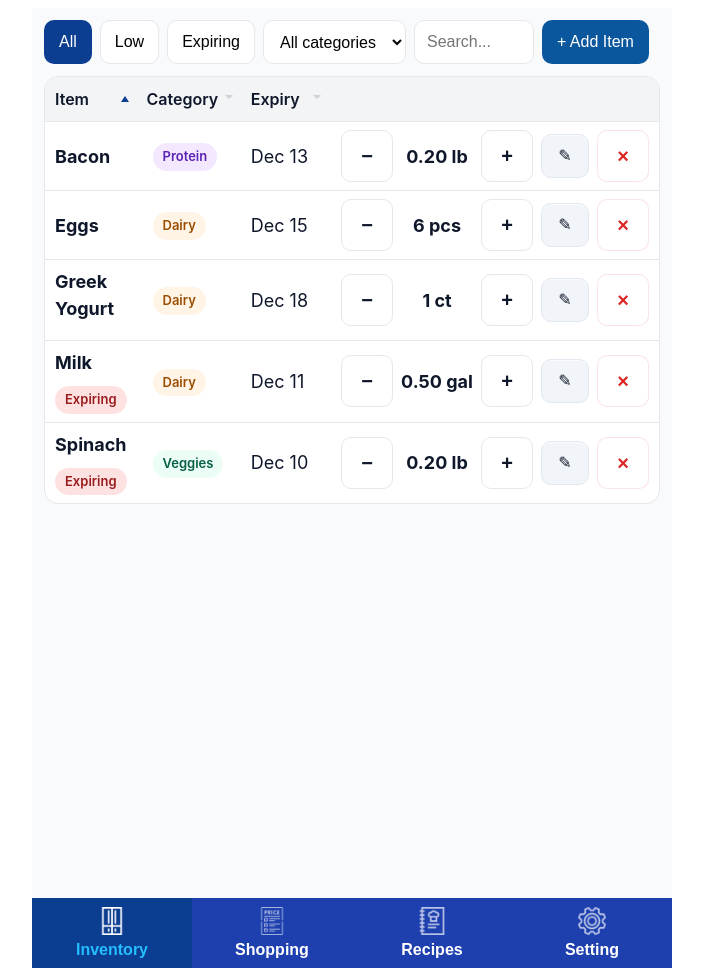
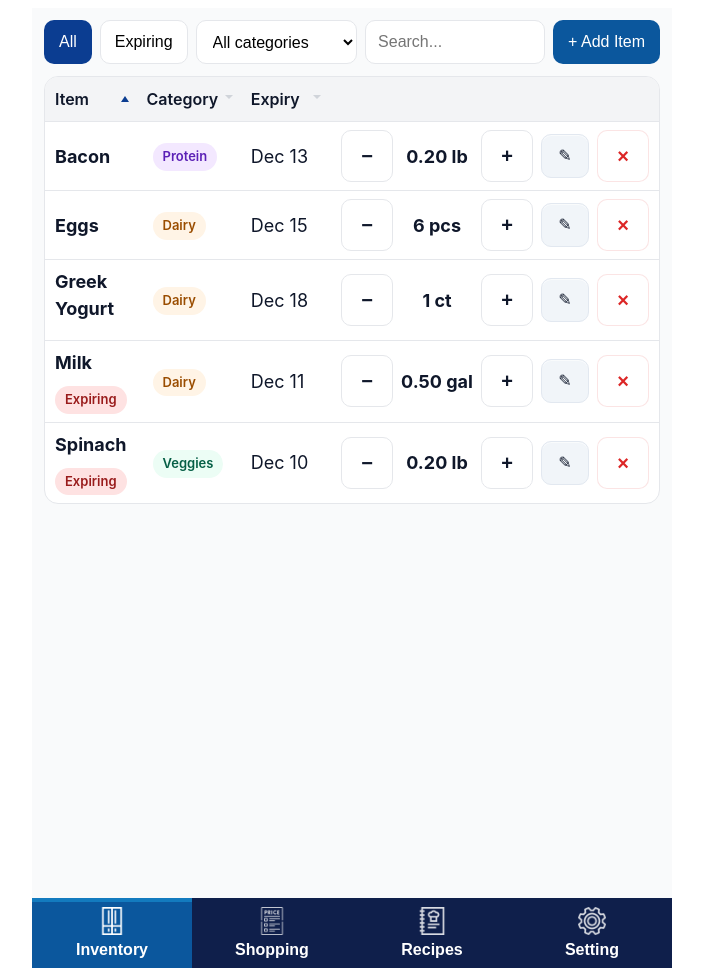
Before and after one commit to msohn1/Kitchen_Kompanion_App, a plain HTML site: page index.html in a window 1280 px wide. Shown: the whole page, without its empty margins (288-991 px from the left). Drawn offline with Linux system fonts and the light colour scheme.

Commit message:
inventory page update

```diff
--- a/index.html
+++ b/index.html
@@ -48,7 +48,6 @@
         <!-- <h2>Inventory</h2> -->
         <div class="inv-toolbar">
           <button class="btn" id="filterAll">All</button>
-          <button class="btn" id="filterLow">Low</button>
           <button class="btn" id="filterExpiring">Expiring</button>
           <select id="filterCategory">
             <option value="all">All categories</option>
--- a/script.js
+++ b/script.js
@@ -387,7 +387,6 @@ function compareInventory(a, b) {
 function updateInventoryFilterButtons() {
   const map = [
     { id: "filterAll", val: "all" },
-    { id: "filterLow", val: "low" },
     { id: "filterExpiring", val: "expiring" },
   ];
   for (const m of map) {
@@ -1127,7 +1126,6 @@ function toggleBought(id) {
 
 /* ---------- Wire up events ---------- */
 const fFilterAll = document.getElementById("filterAll");
-const fFilterLow = document.getElementById("filterLow");
 const fFilterExp = document.getElementById("filterExpiring");
 const fFilterCategory = document.getElementById("filterCategory");
 const fSearch = document.getElementById("invSearch");
@@ -1151,11 +1149,6 @@ const transferBoughtBtn = document.getElementById("transferBought");
 if (fFilterAll)
   fFilterAll.onclick = () => {
     currentFilter = "all";
-    renderInventory();
-  };
-if (fFilterLow)
-  fFilterLow.onclick = () => {
-    currentFilter = "low";
     renderInventory();
   };
 if (fFilterExp)
--- a/styles.css
+++ b/styles.css
@@ -45,7 +45,7 @@
   left: 0;
   width: 100%;
   display: flex;
-  background: var(--brand-700);
+  background: #0f1f4b;
   height: 70px;
   z-index: 800; /* sit below modal (modal uses z-index:1000) */
 }
@@ -63,6 +63,7 @@
   justify-content: center;
   outline: none;
   gap: 6px;
+  transition: background 0.15s ease, color 0.15s ease, box-shadow 0.15s ease;
 }
 
 .tablink img {
@@ -72,11 +73,13 @@
   display: block;
   margin: 0 auto;
   object-fit: contain;
+  filter: brightness(0) invert(1);
 }
 
 .tablink.active {
-  background: var(--brand-600);
-  color: var(--tab);
+  background: #0b579d;
+  color: #ffffff;
+  box-shadow: inset 0 4px 0 rgba(36, 189, 255, 0.35);
 }
 
 /* Tab icon styling for img elements */
@@ -87,7 +90,7 @@
   margin: 0 auto;
   /* Apply color filter to make icons use --tab color (24BDFF) even when inactive */
   /* filter: brightness(0) saturate(100%) invert(0%) sepia(100%) saturate(1000%) hue-rotate(0deg) brightness(1) drop-shadow(0 0 0 var(--tab)); */
-  opacity: 0.7;
+  opacity: 0.85;
 }
 
 .tablink.active .tab-icon {
@@ -119,10 +122,10 @@
 
 /* Inventory UI */
 .inv-toolbar {
-  display: flex;
+  display: grid;
+  grid-template-columns: auto auto 1fr auto auto;
   gap: 8px;
   align-items: center;
-  flex-wrap: nowrap;
   margin-bottom: 12px;
   font-size: 16px; /* larger controls */
 }
@@ -144,9 +147,9 @@
   border-color: transparent;
 }
 #invSearch {
-  flex: 0 1 120px;
-  min-width: 100px;
-  max-width: 180px;
+  flex: 1 1 240px;
+  min-width: 160px;
+  max-width: 360px;
   padding: 10px 12px;
   border: 1px solid #e5e7eb;
   border-radius: 10px;
```
